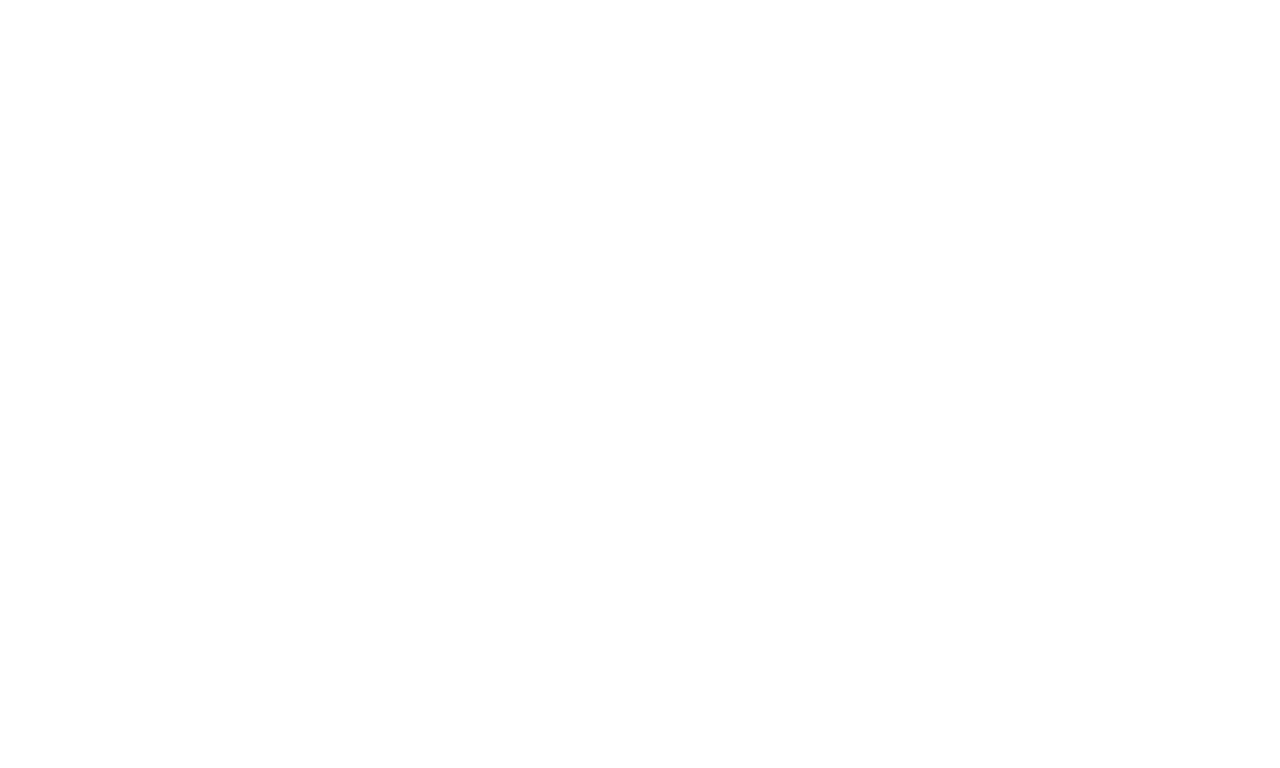
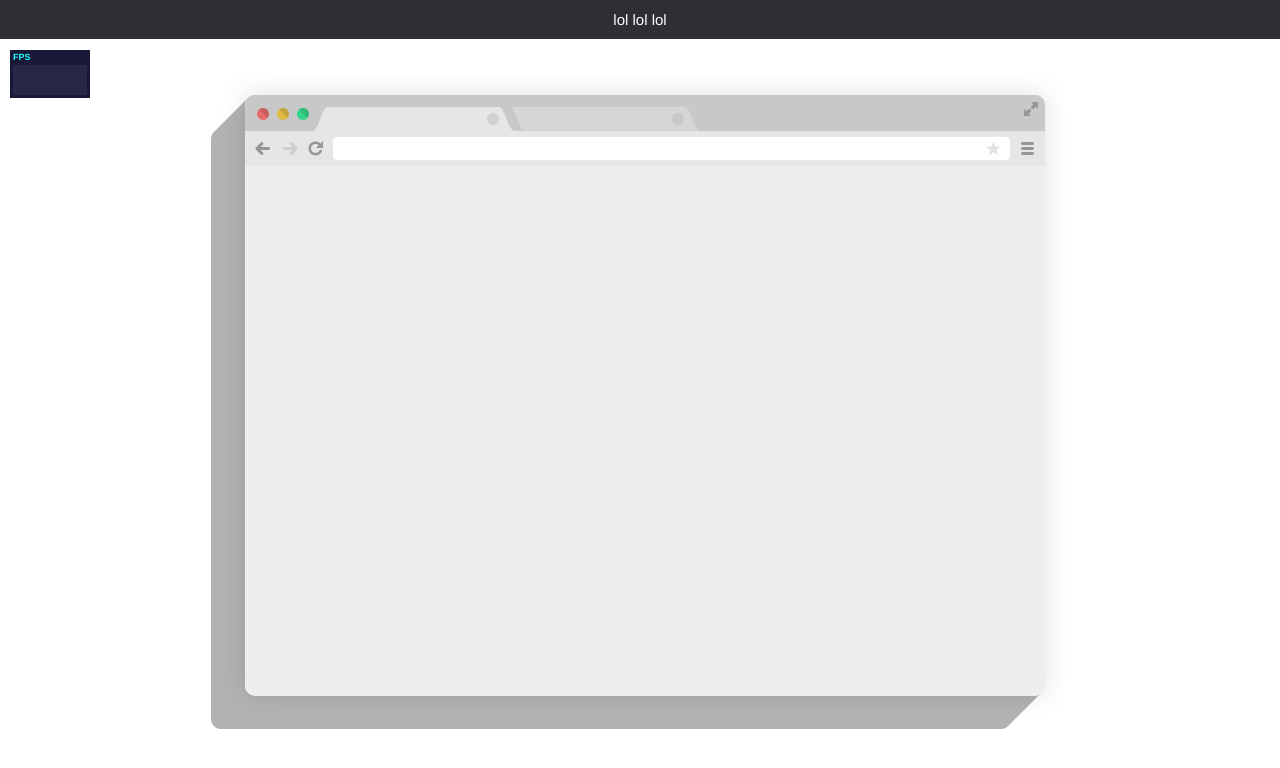
Before and after one commit to waltzaround/webcam-stuff, a plain HTML site: page test.html in a window 1280 px wide. Drawn offline with Linux system fonts and the light colour scheme.

Commit message:
fixes to the tracking.js test before we implement youtube

```diff
--- /dev/null
+++ b/build/demo.css
@@ -0,0 +1,57 @@
+* {
+  margin: 0;
+  padding: 0;
+  font-family: Helvetica, Arial, sans-serif;
+}
+
+.demo-title {
+  position: absolute;
+  width: 100%;
+  background: #2e2f33;
+  z-index: 2;
+  padding: .7em 0;
+}
+
+.demo-title a {
+  color: #fff;
+  border-bottom: 1px dotted #a64ceb;
+  text-decoration: none;
+}
+
+.demo-title p {
+  color: #fff;
+  text-align: center;
+  text-transform: lowercase;
+  font-size: 15px;
+}
+
+.demo-frame {
+  background: url(frame.png) no-repeat;
+  width: 854px;
+  height: 658px;
+  position: fixed;
+  top: 50%;
+  left: 50%;
+  margin: -329px 0 0 -429px;
+  padding: 95px 20px 45px 34px;
+  overflow: hidden;
+  -webkit-box-sizing: border-box;
+  -moz-box-sizing: border-box;
+  -ms-box-sizing: border-box;
+  box-sizing: border-box;
+}
+
+.demo-container {
+  width: 100%;
+  height: 530px;
+  position: relative;
+  background: #eee;
+  overflow: hidden;
+  border-bottom-right-radius: 10px;
+  border-bottom-left-radius: 10px;
+}
+
+.dg.ac {
+  z-index: 100 !important;
+  top: 50px !important;
+}
--- /dev/null
+++ b/build/stats.min.js
@@ -0,0 +1,31 @@
+// stats.js - http://github.com/mrdoob/stats.js
+var Stats=function(){var l=Date.now(),m=l,g=0,n=Infinity,o=0,h=0,p=Infinity,q=0,r=0,s=0,f=document.createElement("div");f.id="stats";f.addEventListener("mousedown",function(b){b.preventDefault();t(++s%2)},!1);f.style.cssText="width:80px;opacity:0.9;cursor:pointer";var a=document.createElement("div");a.id="fps";a.style.cssText="padding:0 0 3px 3px;text-align:left;background-color:#002";f.appendChild(a);var i=document.createElement("div");i.id="fpsText";i.style.cssText="color:#0ff;font-family:Helvetica,Arial,sans-serif;font-size:9px;font-weight:bold;line-height:15px";
+i.innerHTML="FPS";a.appendChild(i);var c=document.createElement("div");c.id="fpsGraph";c.style.cssText="position:relative;width:74px;height:30px;background-color:#0ff";for(a.appendChild(c);74>c.children.length;){var j=document.createElement("span");j.style.cssText="width:1px;height:30px;float:left;background-color:#113";c.appendChild(j)}var d=document.createElement("div");d.id="ms";d.style.cssText="padding:0 0 3px 3px;text-align:left;background-color:#020;display:none";f.appendChild(d);var k=document.createElement("div");
+k.id="msText";k.style.cssText="color:#0f0;font-family:Helvetica,Arial,sans-serif;font-size:9px;font-weight:bold;line-height:15px";k.innerHTML="MS";d.appendChild(k);var e=document.createElement("div");e.id="msGraph";e.style.cssText="position:relative;width:74px;height:30px;background-color:#0f0";for(d.appendChild(e);74>e.children.length;)j=document.createElement("span"),j.style.cssText="width:1px;height:30px;float:left;background-color:#131",e.appendChild(j);var t=function(b){s=b;switch(s){case 0:a.style.display=
+"block";d.style.display="none";break;case 1:a.style.display="none",d.style.display="block"}};return{REVISION:11,domElement:f,setMode:t,begin:function(){l=Date.now()},end:function(){var b=Date.now();g=b-l;n=Math.min(n,g);o=Math.max(o,g);k.textContent=g+" MS ("+n+"-"+o+")";var a=Math.min(30,30-30*(g/200));e.appendChild(e.firstChild).style.height=a+"px";r++;b>m+1E3&&(h=Math.round(1E3*r/(b-m)),p=Math.min(p,h),q=Math.max(q,h),i.textContent=h+" FPS ("+p+"-"+q+")",a=Math.min(30,30-30*(h/100)),c.appendChild(c.firstChild).style.height=
+a+"px",m=b,r=0);return b},update:function(){l=this.end()}}};
+
+var stats = new Stats();
+stats.setMode(2);
+stats.domElement.style.position = 'absolute';
+stats.domElement.style.left = '10px';
+stats.domElement.style.top = '50px';
+stats.domElement.style.zIndex = 100;
+document.addEventListener('DOMContentLoaded', function(event) {
+  document.body.appendChild(stats.domElement);
+});
+
+var objectEmit_ = tracking.ObjectTracker.prototype.emit;
+var colorEmit_ = tracking.ColorTracker.prototype.emit;
+
+stats.begin();
+
+tracking.ObjectTracker.prototype.emit = function() {
+  stats.end();
+  objectEmit_.apply(this, arguments);
+};
+
+tracking.ColorTracker.prototype.emit = function() {
+  stats.end();
+  colorEmit_.apply(this, arguments);
+};
--- a/test.html
+++ b/test.html
@@ -2,25 +2,66 @@
 <html>
 	<head>
 	  <meta charset="utf-8">
-  <title>tracking.js - first tracking</title>
+	  <title>testing tracking.js for webcam testing stuff</title>
+	  <link rel="stylesheet" href="build/demo.css">
+
 	  <script src="build/tracking-min.js"></script>
+	  <script src="build/data/face-min.js"></script>
+	  <!-- @TODO add back dat.gui JS files -->
+	  <script src="build/stats.min.js"></script>
+
+	  <style>
+	  	video, canvas {
+	  		margin-left: 230px;
+	  		margin-top: 120px;
+	  		position: absolute;
+	  	}
+	  	</style>
 	</head>
+
 	<body>
-  <video id="myVideo" width="400" height="300" preload autoplay loop muted></video>
+		<div class="demo-title">
+			<p>lol lol lol </p>
+		</div>
+
+		<div class="demo-frame">
+			<div class="demo-container">
+				<video id="video" width="320" height="240" preload autoplay loop muted></video>
+				<canvas id="canvas" width="320" height="240"></canvas>
+			</div>
+		</div>
+
 		<script>
-  var colors = new tracking.ColorTracker(['magenta', 'cyan', 'yellow']);
+			window.onload = function() {
+				var video = document.getElementById('video');
+				var canvas = document.getElementById('canvas');
+				var context = canvas.getContext('2d');
 
-  colors.on('track', function(event) {
-    if (event.data.length === 0) {
-      // No colors were detected in this frame.
-    } else {
+				var tracker = new tracking.ObjectTracker('face');
+				tracker.setInitialScale(4);
+				tracker.setStepSize(1);
+				tracker.setEdgesDensity(0.1);
+
+				tracking.track('#video', tracker, { camera: true });
+
+				tracker.on('track', function(event) {
+					// pause video to go here
+					// unmute audio to go here
+					context.clearRect(0, 0, canvas.width, canvas.height);
+
 					event.data.forEach(function(rect) {
-        console.log(rect.x, rect.y, rect.height, rect.width, rect.color);
+						//play video to go here
+						//mute audio to go here
+						context.strokeStyle = '#a64ceb';
+						context.strokeRect(rect.x, rect.y, rect.width + 5, rect.y + 11);
+						context.font = '11px Helvetica';
+						context.fillStyle = "#fff";
+						context.fillText('x: ' + rectx + 'px', rect.x + rect.width + 5, rect.y + 11);
+						context.fillText('y: ' + rect.y + 'px', rect.x + rect.width + 5, rect.y + 22);
 					});
-    }
 				});
-
-  tracking.track('#myVideo', colors);
+				//dat.gui stuff will go here later
+			};
 		</script>
 	</body>
 </html>
```
Also changed, not shown: build/frame.png (added). Lines whose indentation alone changed are shown as unchanged.
